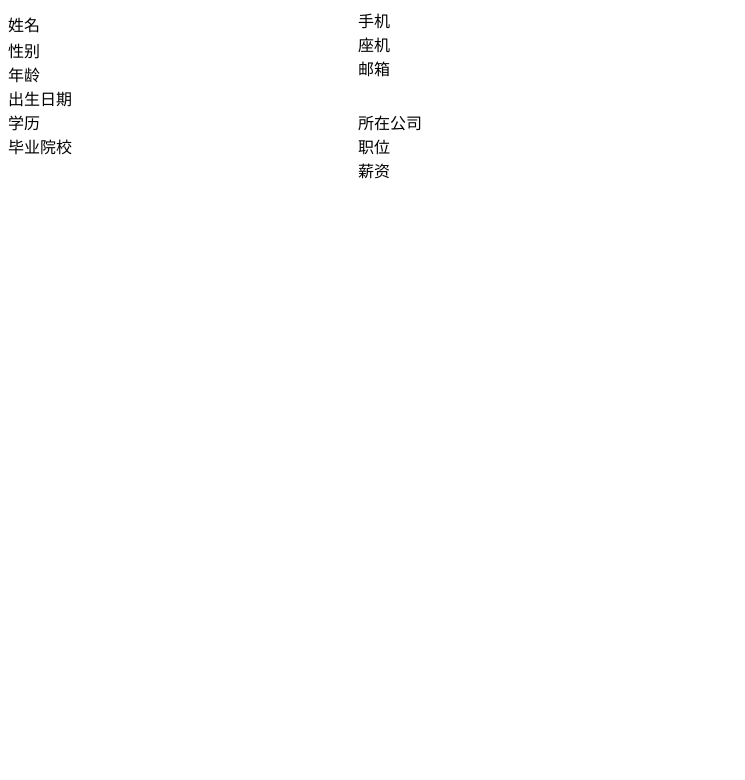
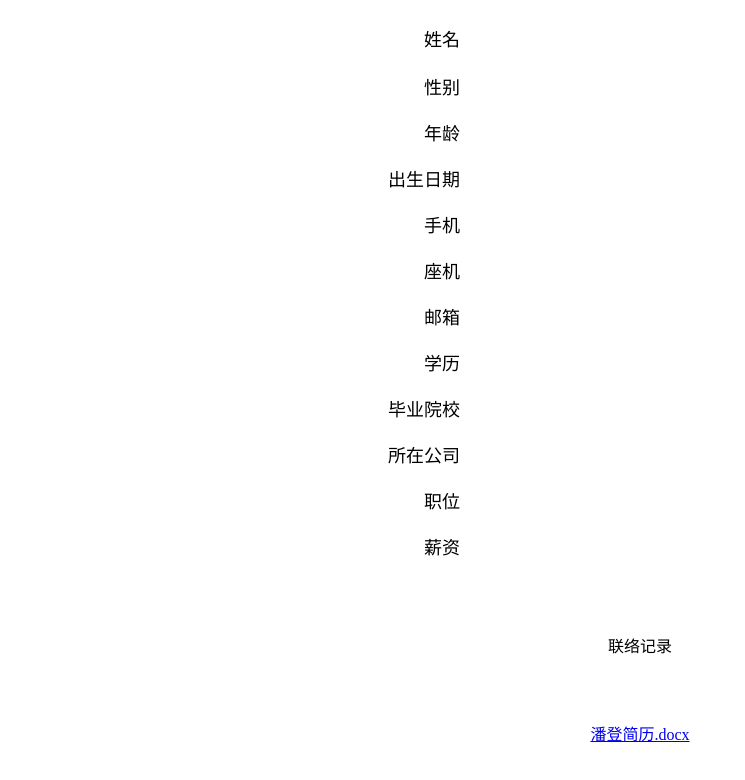
Before and after one commit to slayerxj/Talents, a website: page public/person.html in a window 1280 px wide. Shown: the whole page, without its empty margins (0-745 px from the left). Drawn offline with Linux system fonts and the light colour scheme; no server answers.

Commit message:
feat: improve person page

```diff
--- a/public/person.css
+++ b/public/person.css
@@ -1,3 +1,38 @@
+label {
+  display: inline-block;
+  width: 10rem;
+  text-align: right;
+  font-size: large;
+}
+
+input {
+  margin-left: 2rem;
+  font-size: x-large;
+  width: 30rem;
+}
+
+.flex-container {
+  margin: auto;
+  display: flex;
+  flex-flow: column wrap;
+}
+
+.flex-item {
+  padding: 0.5rem;
+}
+
 #name {
-    font-size: x-large;
+  font-size: xx-large;
 }
+
+#communication-log {
+  padding: 3rem;
+  margin: auto;
+}
+
+textarea {
+  margin: 0.25rem;
+  width: 40rem;
+  height: 3rem;
+  resize: none;
+}
--- a/public/person.html
+++ b/public/person.html
@@ -7,66 +7,62 @@
   </head>
 
   <body>
-    <div class="grid-container">
-      <div id="information">
-        <div>
+    <div class="flex-container">
+      <div class="flex-item">
         <label for="name">姓名</label>
-          <input type="text" name="name" id="name" readonly/>
+        <input type="text" name="name" id="name" readonly />
       </div>
-        <div>
+      <div class="flex-item">
         <label for="gender">性别</label>
-          <input type="text" name="gender" id="gender" readonly/>
+        <input type="text" name="gender" id="gender" readonly />
       </div>
-        <div>
+      <div class="flex-item">
         <label for="age">年龄</label>
-          <input type="text" name="age" id="age" readonly/>
+        <input type="text" name="age" id="age" readonly />
       </div>
-        <div>
+      <div class="flex-item">
         <label for="birth">出生日期</label>
-          <input type="text" name="birth" id="birth" readonly/>
+        <input type="text" name="birth" id="birth" readonly />
+      </div>
+      <div class="flex-item">
+        <label for="mobile">手机</label>
+        <input type="text" name="mobile" id="mobile" readonly />
+      </div>
+      <div class="flex-item">
+        <label for="phone">座机</label>
+        <input type="text" name="phone" id="phone" readonly />
+      </div>
+      <div class="flex-item">
+        <label for="email">邮箱</label>
+        <input type="email" name="email" id="email" readonly />
+      </div>
+      <div class="flex-item">
+        <label for="edu">学历</label>
+        <input type="text" name="edu" id="edu" readonly />
+      </div>
+      <div class="flex-item">
+        <label for="gradu">毕业院校</label>
+        <input type="text" name="gradu" id="gradu" readonly />
+      </div>
+      <div class="flex-item">
+        <label for="company">所在公司</label>
+        <input type="text" name="company" id="company" readonly />
+      </div>
+      <div class="flex-item">
+        <label for="posi">职位</label>
+        <input type="text" name="posi" id="posi" readonly />
+      </div>
+      <div class="flex-item">
+        <label for="salary">薪资</label>
+        <input type="text" name="salary" id="salary" readonly />
       </div>
     </div>
 
-      <div id="contact">
-        <div>
-          <label for="mobile">手机</label>
-          <input type="text" name="mobile" id="mobile" readonly/>
+    <div id="communication-log" class="flex-container">
+      <p>联络记录</p>
     </div>
-        <div>
-          <label for="phone">座机</label>
-          <input type="text" name="phone" id="phone" readonly/>
-        </div>
-        <div>
-          <label for="email">邮箱</label>
-          <input type="email" name="email" id="email" readonly/>
-        </div>
-      </div>
-      <div id="education">
-        <div>
-          <label for="edu">学历</label>
-          <input type="text" name="edu" id="edu" readonly/>
-        </div>
-        <div>
-          <label for="gradu">毕业院校</label>
-          <input type="text" name="gradu" id="gradu" readonly/>
-        </div>
-      </div>
-
-      <div id="position">
-        <div>
-          <label for="company">所在公司</label>
-          <input type="text" name="company" id="company" readonly/>
-        </div>
-        <div>
-          <label for="posi">职位</label>
-          <input type="text" name="posi" id="posi" readonly/>
-        </div>
-        <div>
-          <label for="salary">薪资</label>
-          <input type="text" name="salary" id="salary" readonly/>
-        </div>
-      </div>
-
+    <div id="resume" class="flex-container">
+      <a href="/files/潘登简历.docx">潘登简历.docx</a>
     </div>
   </body>
   <script src="person.js"></script>
--- a/public/person.js
+++ b/public/person.js
@@ -10,16 +10,33 @@ fetch("/api/person?id=" + s)
       firstName = a.gender === "male" ? "先生" : "女士";
     }
     document.getElementById("name").value = a.lastName + firstName;
-    document.getElementById("company").value = a.company;
-    document.getElementById("company").onclick =()=> {
+    document.getElementById("company").value = a.companyName;
+    document.getElementById("company").onclick = () => {
       document.location.href = `/company?id=${a.company}`;
     }
     document.getElementById("email").value = a.email;
-    document.getElementById("email").onclick = ()=> {
-        document.location.href = "mailto:" +a.email;
+    document.getElementById("email").onclick = () => {
+      document.location.href = "mailto:" + a.email;
     }
-    document.getElementById("gender").value = a.gender === "male" ? "男":"女";
+    document.getElementById("gender").value = a.gender === "male" ? "男" : "女";
     document.getElementById("mobile").value = a.mobilePhone;
     document.getElementById("salary").value = a.salary;
+    const c = JSON.parse(a.communication);
+    const logs = document.getElementById("communication-log");
+    const b = document.createElement("textarea");
+    logs.appendChild(b);
+    c.forEach((comment) => {
+      const b = document.createElement("textarea");
+      b.value = comment;
+      logs.appendChild(b);
+    });
+
+    if (a.resume) {
+      const b = document.createElement("a");
+      b.href = "/files/" + a.resume;
+      b.value = a.resume;
+      const c = document.getElementById("resume");
+      c.appendChild(b);
+    }
   })
   .catch((err) => console.log(err));
```
Also changed, not shown: public/main.css (+4 -4 lines), 3 other files. Lines whose indentation alone changed are shown as unchanged.
